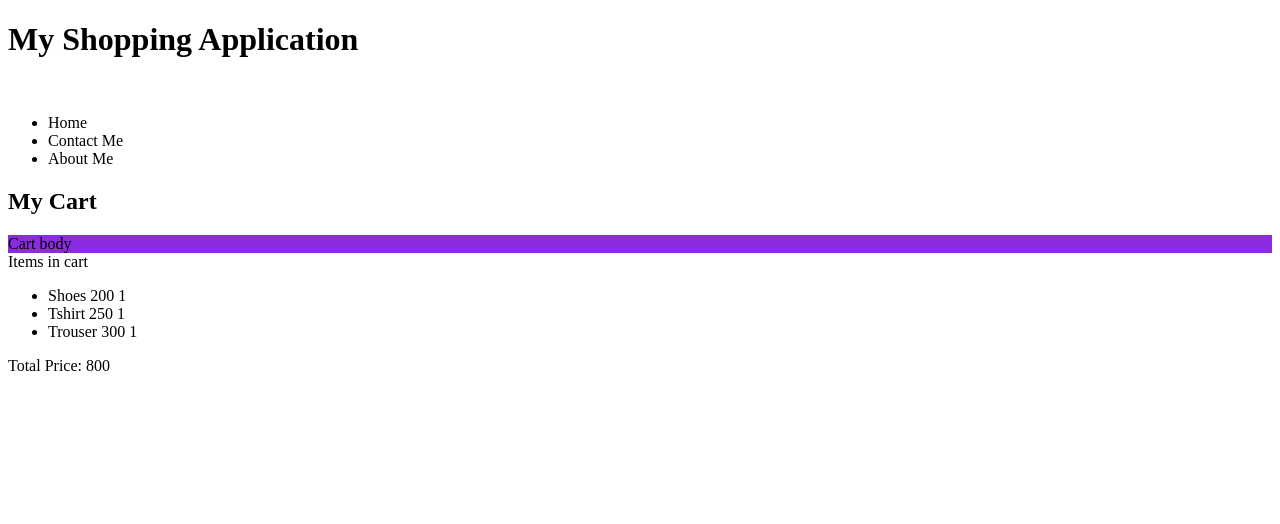
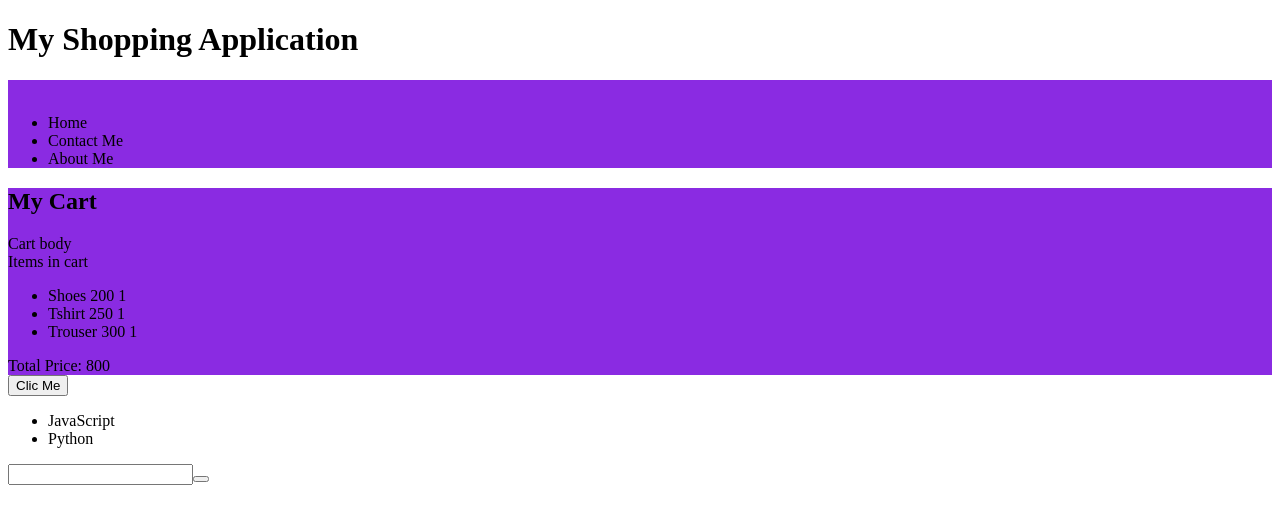
Before and after one commit to rahimoddin/fe-react-session, a React (Create React App) app: page / in a window 1280 px wide. Shown: the top 524 px of the page. Built offline with nearby package versions, Linux system fonts and the light colour scheme.

Commit message:
state events and refs

```diff
--- /dev/null
+++ b/src/components/BookList.js
@@ -0,0 +1,44 @@
+import React from 'react'
+
+
+class BookList extends React.Component {
+
+
+    constructor() {
+        super()
+        this.state = {
+            list: [
+                "JavaScript", "Python"
+            ]
+        }
+
+        this.addBook = this.addBook.bind(this)
+
+    }
+
+    addBook(e) {
+        let newbook = this.refs.bookRef.value;
+        this.setState({
+            list: [...this.state.list, newbook]
+    })
+    }
+
+    render() {
+        return (
+            <div>
+            <ul>
+                {
+                    this.state.list.map(function(item,i){
+                    return <li key={i}>{item}</li>
+                })
+                }
+            </ul>
+            <input type="text" ref="bookRef"/>
+            <button onClick={this.addBook}/>
+            </div>
+        )
+    }
+}
+
+
+export default BookList
--- a/src/components/Cart.js
+++ b/src/components/Cart.js
@@ -1,11 +1,13 @@
 import React from 'react'
 import './cart.css'
+import Layout from './Layout'
 
 class Cart extends React.Component {
 
 
     render() {
         return(<section>
+        <Layout>
             <h2>My Cart</h2>
             <div>
                 <div className="container">Cart body</div>
@@ -19,6 +21,7 @@ class Cart extends React.Component {
                     Total Price: {this.props.total}
                 </div>
             </div>
+        </Layout>
         </section>)
     }
 }
--- a/src/components/Header.js
+++ b/src/components/Header.js
@@ -1,8 +1,10 @@
 import React from 'react'
+import Layout from './Layout'
 
 
 const Header = (props) => {
     return (
+        <Layout>
             <div>
                 {props.children}
                 <ul>
@@ -11,6 +13,7 @@ const Header = (props) => {
                 <li>About Me</li>
             </ul>
             </div>
+        </Layout>
     )
 }
 // class Header extends React.Component {
--- /dev/null
+++ b/src/components/Layout.js
@@ -0,0 +1,14 @@
+import React from 'react'
+
+
+const Layout = (props)=> {
+    return (
+        <div className="container">
+            <div className="row">
+                {props.children}
+            </div>
+        </div>
+    )
+}
+
+export default Layout;
--- /dev/null
+++ b/src/components/ToggleButton.js
@@ -0,0 +1,32 @@
+import React from 'react'
+
+
+
+class ToggleButton extends React.Component {
+
+    constructor() {
+        super()
+        this.state = {selected: false
+        }
+        this.handleClick = this.handleClick.bind(this)
+    }
+
+    handleClick() {
+        this.setState({
+            selected: !this.state.selected
+        })
+
+
+    }
+
+    render() {
+        //console.log('toggled: ', this.state.selected)
+        //const classes = this.state.selected ? "selected": ""
+        return (
+            <button onClick={this.handleClick} className={'btn '+ (this.state.selected ? "selected": "")}>Clic Me</button>
+        )
+    }
+}
+
+
+export default ToggleButton;
--- a/src/index.js
+++ b/src/index.js
@@ -3,6 +3,8 @@ import ReactDOM from 'react-dom'
 import Cart from './components/Cart'
 import Header from './components/Header'
 import Logo from './components/Logo'
+import ToggleButton from './components/ToggleButton'
+import BookList from './components/BookList'
 
 const data = {
     cart: {
@@ -23,7 +25,10 @@ class App extends React.Component {
         <h1>My Shopping Application</h1>
         <Header><Logo></Logo></Header>
         <Cart items={data.cart.items} total={data.cart.total}></Cart>
+
+        <ToggleButton></ToggleButton>
+        <BookList></BookList>
         </div>
     }
 }
-ReactDOM.render(<App>fasfdasdfasdf</App>, document.getElementById('root'))
+ReactDOM.render(<App></App>, document.getElementById('root'))
```
Lines whose indentation alone changed are shown as unchanged.
